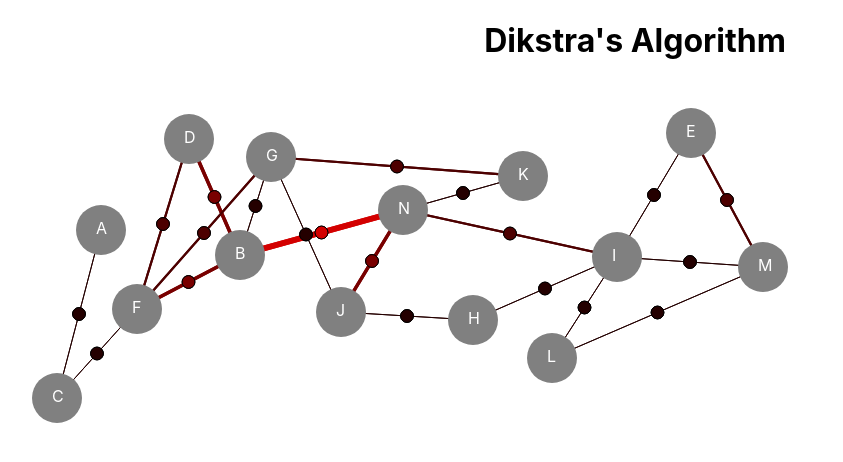
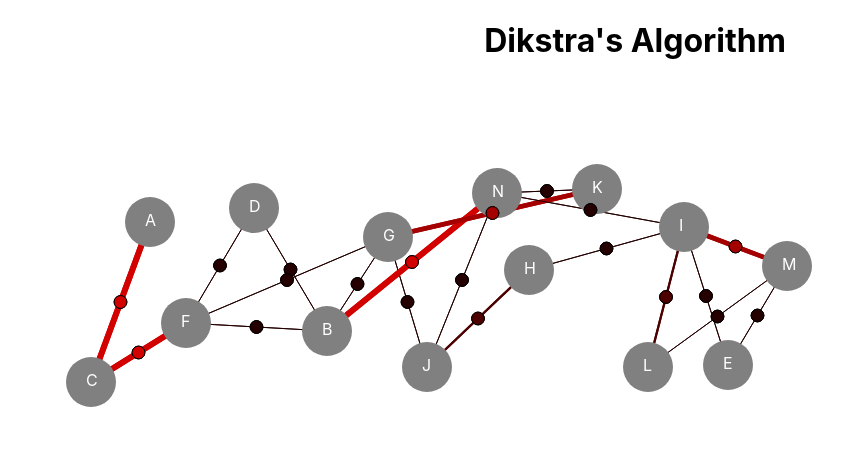
Before and after one commit to rscarbel/dijkstras-algorithm, a React (Create React App) app: page / in a window 1280 px wide. Shown: the top 462 px of the page, without its empty margins (5-848 px from the left). Built offline with nearby package versions, Linux system fonts and the light colour scheme.

Commit message:
Randomized all values

```diff
--- a/src/components/sampleGraph.js
+++ b/src/components/sampleGraph.js
@@ -1,12 +1,39 @@
 import Graph from "../dataStructures/graph";
 
 const graphLetters = ['A','B','C','D','E','F','G','H','I','J','K','L','M','N']
+
+const generateNumber = (max,min) => Math.floor((Math.random() * max) + min);
 
 const shuffleArray = (array) => {
   for (let i = array.length - 1; i > 0; i--) {
       const j = Math.floor(Math.random() * (i + 1));
       [array[i], array[j]] = [array[j], array[i]];
   }
+}
+
+const calculateWeight = () => {
+  let val = generateNumber(20, 0)
+  if (val === 13 ) {
+    return 7
+  } else if (val === 12) {
+    return 6
+  }
+  else if (val === 11) {
+    return 5
+  }
+  else if (val === 10) {
+    return 4
+  }
+  else if (val === 9) {
+    return 3
+  }
+  else if (val === 8) {
+    return 2
+  }
+  else {
+    return 1
+  }
+
 }
 
 shuffleArray(graphLetters)
@@ -25,25 +52,25 @@ sampleGraph.addNode(graphLetters[10]);
 sampleGraph.addNode(graphLetters[11]);
 sampleGraph.addNode(graphLetters[12]);
 sampleGraph.addNode(graphLetters[13]);
-sampleGraph.addConnection(graphLetters[0],graphLetters[1],1);
-sampleGraph.addConnection(graphLetters[0],graphLetters[2],1);
-sampleGraph.addConnection(graphLetters[2],graphLetters[3],2);
-sampleGraph.addConnection(graphLetters[2],graphLetters[4],3);
-sampleGraph.addConnection(graphLetters[2],graphLetters[5],2);
-sampleGraph.addConnection(graphLetters[3],graphLetters[4],3);
-sampleGraph.addConnection(graphLetters[4],graphLetters[5],1);
-sampleGraph.addConnection(graphLetters[5],graphLetters[9],2);
-sampleGraph.addConnection(graphLetters[5],graphLetters[6],1);
-sampleGraph.addConnection(graphLetters[4],graphLetters[7],5);
-sampleGraph.addConnection(graphLetters[6],graphLetters[8],1);
-sampleGraph.addConnection(graphLetters[7],graphLetters[11],2);
-sampleGraph.addConnection(graphLetters[7],graphLetters[9],1);
-sampleGraph.addConnection(graphLetters[8],graphLetters[11],1);
-sampleGraph.addConnection(graphLetters[7],graphLetters[6],3);
-sampleGraph.addConnection(graphLetters[10],graphLetters[11],1);
-sampleGraph.addConnection(graphLetters[10],graphLetters[13],1);
-sampleGraph.addConnection(graphLetters[11],graphLetters[13],1);
-sampleGraph.addConnection(graphLetters[11],graphLetters[12],1);
-sampleGraph.addConnection(graphLetters[13],graphLetters[12],2);
+sampleGraph.addConnection(graphLetters[0],graphLetters[1],calculateWeight());
+sampleGraph.addConnection(graphLetters[0],graphLetters[2],calculateWeight());
+sampleGraph.addConnection(graphLetters[2],graphLetters[3],calculateWeight());
+sampleGraph.addConnection(graphLetters[2],graphLetters[4],calculateWeight());
+sampleGraph.addConnection(graphLetters[2],graphLetters[5],calculateWeight());
+sampleGraph.addConnection(graphLetters[3],graphLetters[4],calculateWeight());
+sampleGraph.addConnection(graphLetters[4],graphLetters[5],calculateWeight());
+sampleGraph.addConnection(graphLetters[5],graphLetters[9],calculateWeight());
+sampleGraph.addConnection(graphLetters[5],graphLetters[6],calculateWeight());
+sampleGraph.addConnection(graphLetters[4],graphLetters[7],calculateWeight());
+sampleGraph.addConnection(graphLetters[6],graphLetters[8],calculateWeight());
+sampleGraph.addConnection(graphLetters[7],graphLetters[11],calculateWeight());
+sampleGraph.addConnection(graphLetters[7],graphLetters[9],calculateWeight());
+sampleGraph.addConnection(graphLetters[8],graphLetters[11],calculateWeight());
+sampleGraph.addConnection(graphLetters[7],graphLetters[6],calculateWeight());
+sampleGraph.addConnection(graphLetters[10],graphLetters[11],calculateWeight());
+sampleGraph.addConnection(graphLetters[10],graphLetters[13],calculateWeight());
+sampleGraph.addConnection(graphLetters[11],graphLetters[13],calculateWeight());
+sampleGraph.addConnection(graphLetters[11],graphLetters[12],calculateWeight());
+sampleGraph.addConnection(graphLetters[13],graphLetters[12],calculateWeight());
 
 export default sampleGraph
```
